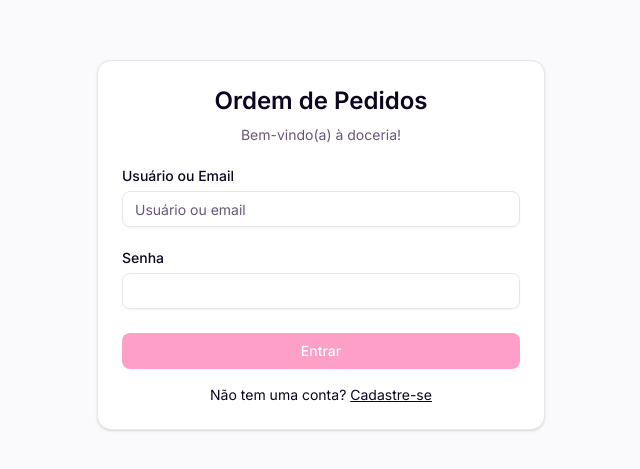
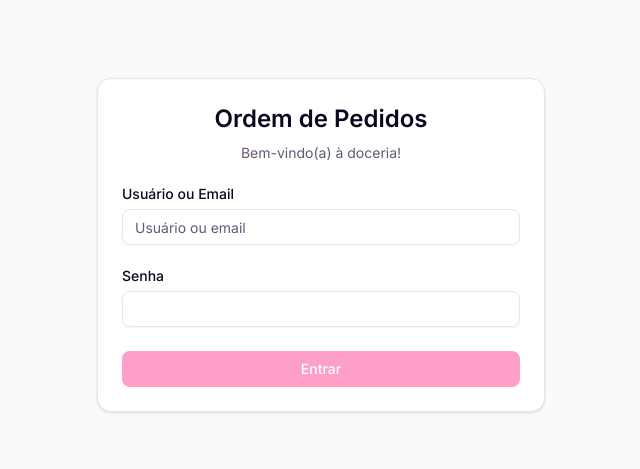
Before and after one commit to Oarthurcarmo/delale-ordens, a Next.js app: page /login in a window 1280 px wide. Shown: the part 155-624 px from the top of the page, without its empty margins (319-959 px from the left). Built offline with nearby package versions, Linux system fonts and the light colour scheme.

Commit message:
refactor: remove unused Link component from LoginPage to streamline code

```diff
--- a/src/app/login/page.tsx
+++ b/src/app/login/page.tsx
@@ -12,7 +12,6 @@ import {
 } from "@/components/ui/card";
 import { Input } from "@/components/ui/input";
 import { Label } from "@/components/ui/label";
-import Link from "next/link";
 
 export default function LoginPage() {
   const router = useRouter();
@@ -91,12 +90,6 @@ export default function LoginPage() {
               Entrar
             </Button>
           </form>
-          <div className="mt-4 text-center text-sm">
-            Não tem uma conta?{" "}
-            <Link href="/register" className="underline">
-              Cadastre-se
-            </Link>
-          </div>
         </CardContent>
       </Card>
     </div>
```
